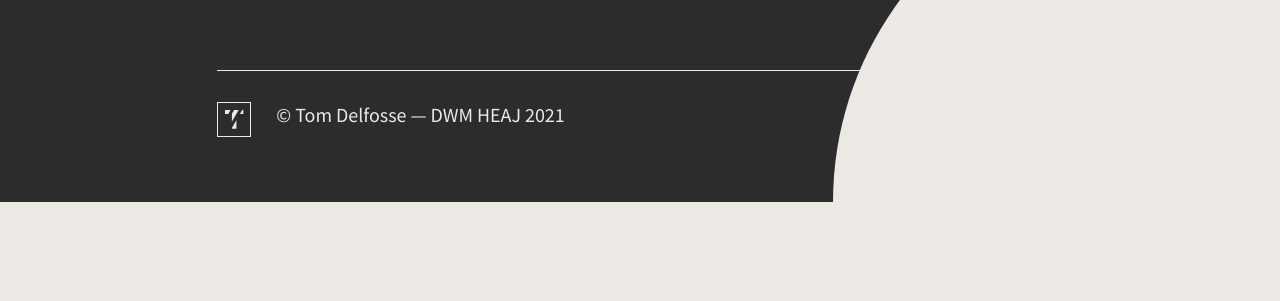
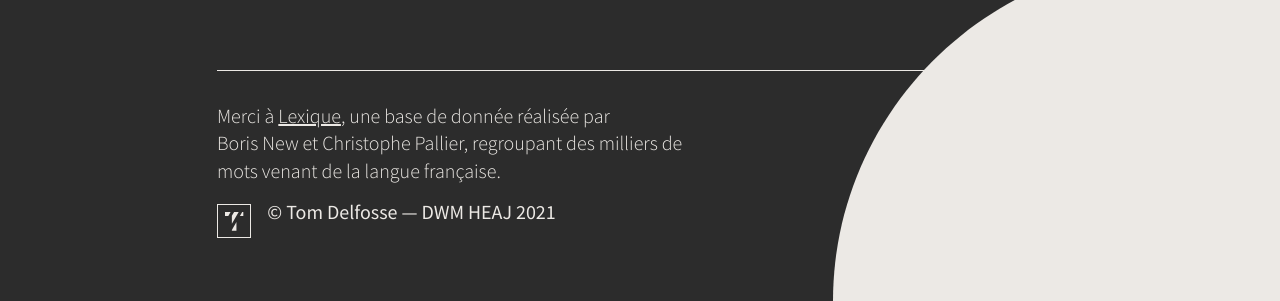
Before and after one commit to Tom-Delfosse/tfe-inclusive-writing, a Vue app: page /Tool in a window 1280 px wide. Shown: the part 1516-1817 px from the top of the page. Before the commit the page ends 1718 px from the top, so only its background shows below. Built offline with nearby package versions, Linux system fonts and the light colour scheme; no server answers.

Commit message:
added copyright

```diff
--- a/src/components/Footer/vFooterCopyright.vue
+++ b/src/components/Footer/vFooterCopyright.vue
@@ -1,12 +1,15 @@
 <template>
-  <div class="copyright">
-    <a href="https://www.tomdelfosse.be/">
+  <ul class="list list--copy">
+    <li class="list--copy__el">
+      <small>Merci à <a href="http://www.lexique.org/"><span class="underline">Lexique</span></a>, une base de donnée réalisée par Boris&nbsp;New et Christophe&nbsp;Pallier, regroupant des milliers de mots venant de la langue&nbsp;française.</small>
+    </li>
+    <li class="list--copy__el">
+      <a href="https://www.tomdelfosse.be/" class="img img--copy">
         <svg
           width="19"
           height="19"
           viewBox="0 0 19 19"
           fill="none"
-        class="img img--copy"
         >
           <path d="M0.349609 0V4.22263H3.69263L6.13074 0H0.349609Z" fill="#ECE9E5" />
           <path d="M9.64905 0L7.21963 4.20762L7.21094 4.22263V12.1423L14.221 0H9.64905Z" fill="#ECE9E5" />
@@ -14,16 +17,16 @@
           <path d="M15.2969 4.22263H18.6517V0H17.735L15.2969 4.22263Z" fill="#ECE9E5" />
         </svg>
       </a>
-
       <small><a href="https://www.tomdelfosse.be/">©&nbsp;Tom&nbsp;Delfosse — DWM HEAJ&nbsp;2021</a></small>
-  </div>
+    </li>
+  </ul>
 </template>
 <style lang="scss">
-.copyright{
-  display: flex;
+.list--copy{
   border-top: 1px solid $c-white;
   margin: $s-mob--massive 0 0;
   padding: $s-mob--smaller 0 $s-mob--big;
+  align-items: flex-start;
 
   @include tb{
     margin: $s-tab--biggest 0 0;
@@ -34,30 +37,89 @@
     padding: $s-desk--small 0 $s-desk--medium;
   }
 
+  &__el{
+    display: flex;
+    flex-wrap: nowrap;
+    align-items: flex-start;
+    margin-bottom: $s-mob--smallest;
+    max-width: 60%;
+    line-height: 170%;
+    font-weight: $w-reg;
+
+    @include sm{
+      margin-bottom: $s-mob--smaller;
+    }
+    @include tb{
+      margin-bottom: $s-tab--smaller;
+      max-width: 70%;
+
+    }
+    @include lg{
+      margin-bottom: $s-desk--smallest;
+      max-width: 70%;
+    }
+
+    &:nth-child(1){
+      font-weight: $w-light;
+      max-width: 100%;
+
+      @include sm{
+        max-width: 80%;
+      }
+
+      @include lg{
+        max-width: 75%;
+      }
+
+      @include xxl{
+        max-width: 70%;
+      }
+    }
+
+    &:nth-last-child(1){
+      margin-bottom: 0;
+      line-height: 100%;
+    }
+  }
+
+  .underline{
+    text-decoration: underline;
+  }
+
   .img--copy {
-    border: 1px solid $c-white;
-    padding: $s-mob--smallest/3;
+    margin-right: $s-mob--smallest;
+
+    @include sm{
       margin-right: $s-mob--smaller;
-    transition: $t-smooth;
-
+    }
     @include tb{
-      padding: $s-tab--smallest/3;
       margin-right: $s-tab--smaller;
     }
     @include lg{
+      margin-right: $s-desk--tiny;
+    }
+
+    svg{
+    border: 1px solid $c-white;
+    padding: $s-mob--smallest/3;
+
+    @include sm{
+      padding: $s-mob--smallest/2;
+    }
+    @include tb{
+      padding: $s-tab--smallest/2;
+    }
+    @include lg{
       padding: $s-desk--smallest/3;
-      margin-right: $s-desk--smaller;
-    }
-    &:hover{
-      transition: $t-fast;
     }
     }
 
+  }
+
   small{
+    display: inline-block;
     font-size: $s-mob--smallest;
     transition: $t-smooth;
-    vertical-align: middle;
-    max-width: 50%;
 
     @include tb{
       max-width: inherit;
@@ -68,6 +130,10 @@
       font-size: $s-desk--smallest;
     }
 
+    a{
+      width: 100%;
+      height: 100%;
+
       &:hover{
         transition: $t-fast;
         background-color: $c-white;
@@ -75,4 +141,5 @@
       }
     }
   }
+}
 </style>
--- a/src/components/Main/Tem/vTem.vue
+++ b/src/components/Main/Tem/vTem.vue
@@ -1,5 +1,5 @@
 <template>
-  <ul class="list list--example">
+  <ul class="list list--tem">
     <li v-for="tem in tems" :key="tem" class="list--tem__el">
       <figure class="tem-group">
         <img :src="tem.img" alt="Avatar d'une personne concerné‧e." class="img img--avatar">
--- a/src/styles/variables.scss
+++ b/src/styles/variables.scss
@@ -77,5 +77,3 @@ $screen-xxxl: 2100px;
 
 $t-fast : .3s cubic-bezier(0.25, 1, 0.5, 1);
 $t-smooth : .5s cubic-bezier(0.25, 1, 0.5, 1);
-
-$random : random(20)
--- a/src/views/Main.vue
+++ b/src/views/Main.vue
@@ -14,10 +14,7 @@
       </div>
     </section>
 
-    <main
-      class="
-          section--main"
-    >
+    <main class="section--main">
       <section id="section--about" ref="sectionAboutRef" class="section section--about section--dark">
         <div class="section__content">
           <svg
@@ -72,9 +69,7 @@
       <section class="section section--white section--tem">
         <div class="section__content">
           <vTemHeader />
-          <ul class="list list--tem">
-            <vTem />
-          </ul>
+          <vTem />
         </div>
       </section>
       <section class="section section--dark section--other">
```
Lines whose indentation alone changed are shown as unchanged.
